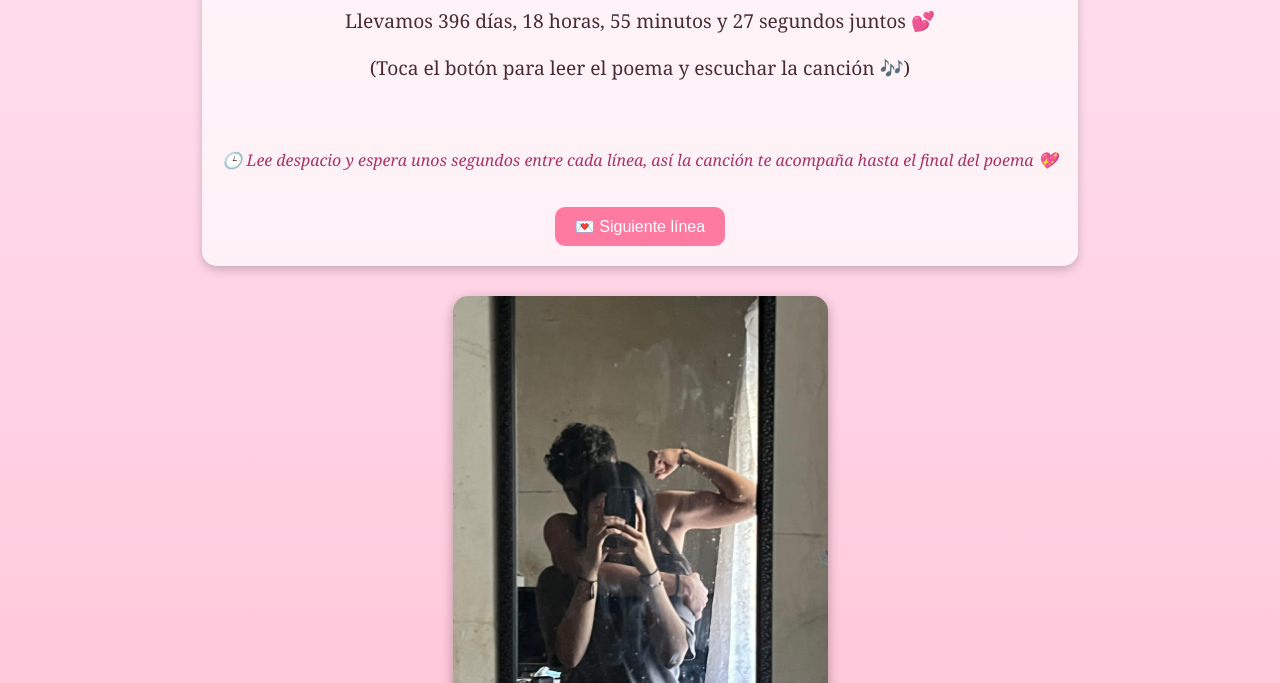
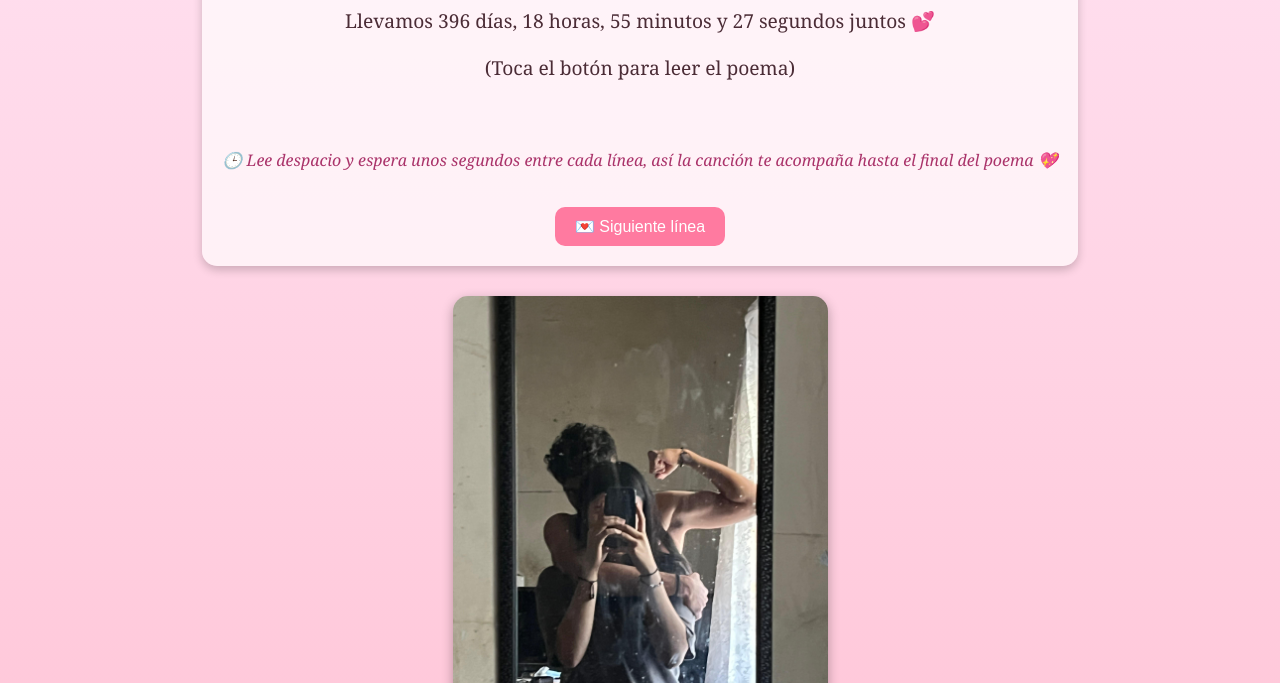
Before and after one commit to DavidPr03/A-oMes, a plain HTML site: page index.html in a window 1280 px wide. Shown: the part 117-800 px from the top of the page. Drawn offline with Linux system fonts and the light colour scheme.

Commit message:
Update index.html

```diff
--- a/index.html
+++ b/index.html
@@ -97,7 +97,7 @@
 <div class="container">
   <h1>D y J 💘</h1>
   <div class="contador" id="contador"></div>
-  <div class="poema" id="poema">(Toca el botón para leer el poema y escuchar la canción 🎶)</div>
+  <div class="poema" id="poema">(Toca el botón para leer el poema)</div>
 
   <!-- 🆕 Mensaje de aviso -->
   <p id="mensajeLectura" style="font-style: italic; color: #aa336a; margin-top: 15px;">
```
